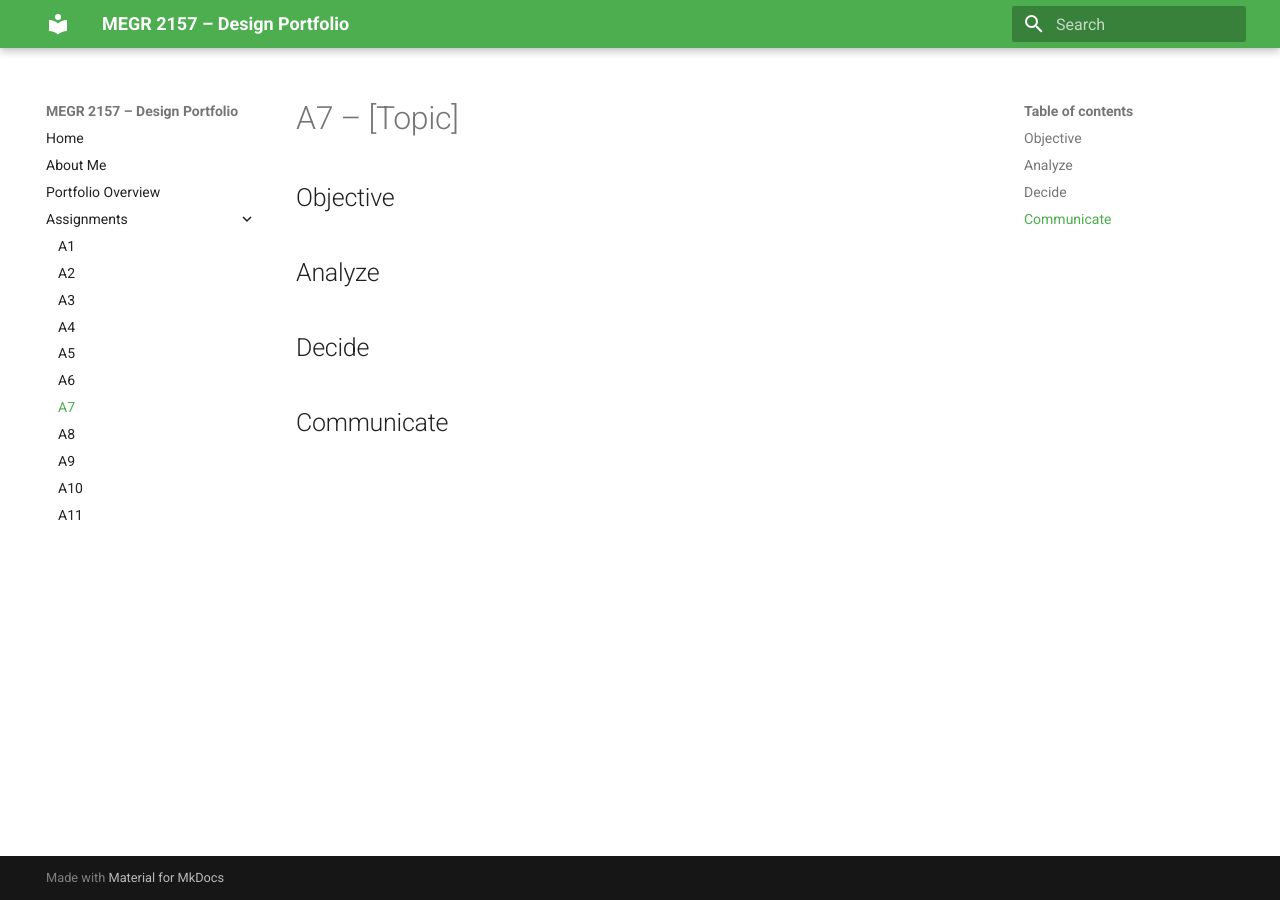
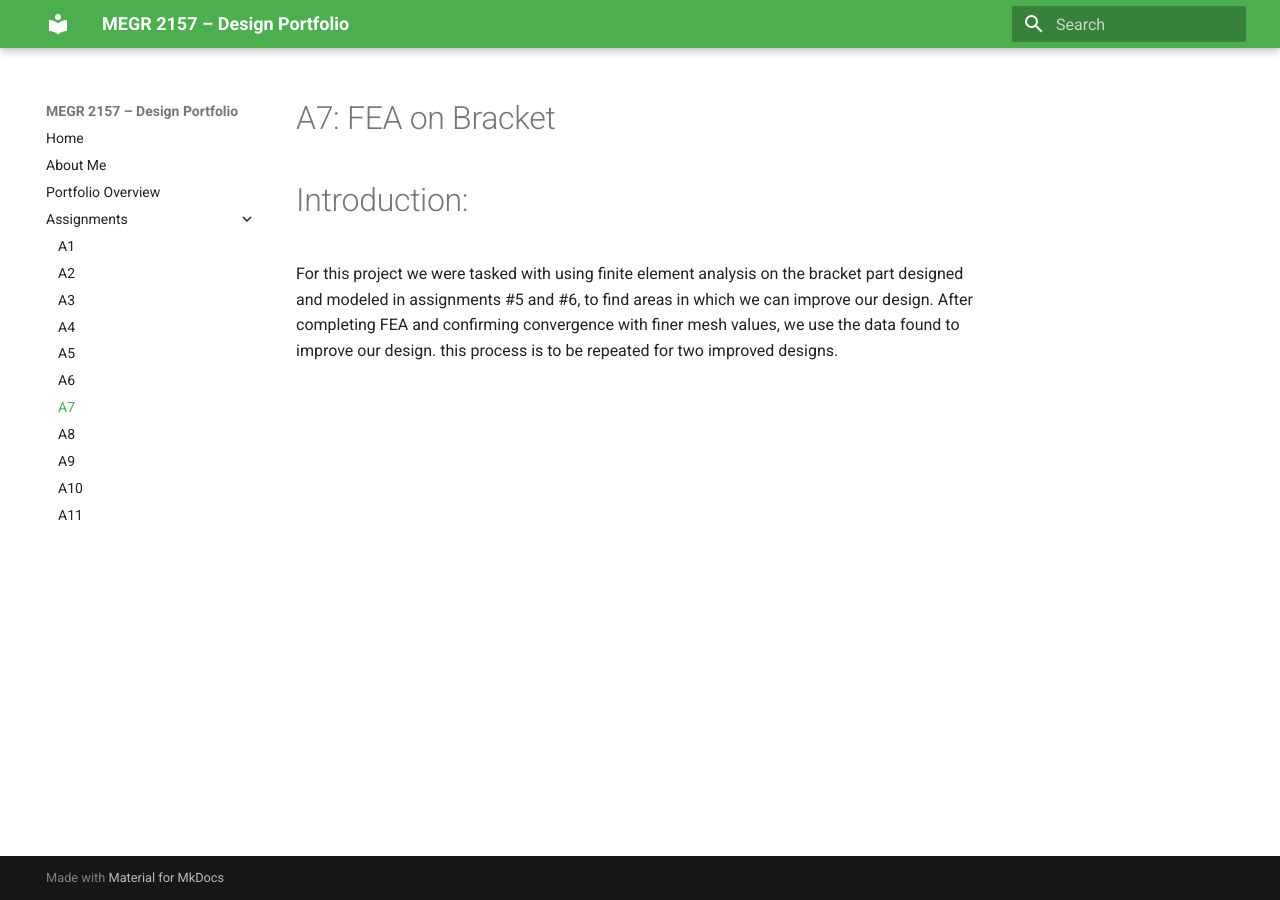
Before and after one commit to TaiPodUNCC/megr2157-portfolio, an MkDocs documentation site: the page built from docs/assignments/A07/index.md, in a window 1280 px wide. Built offline with MkDocs 1.6.1 and Material for MkDocs 9.7.7, drawn with Linux system fonts in a browser that asks for light colours.

Commit message:
Revise A7 assignment document with topic and intro
Updated the assignment document to reflect the specific topic and provided an introduction to the project objectives.

```diff
--- a/docs/assignments/A07/index.md
+++ b/docs/assignments/A07/index.md
@@ -1,12 +1,4 @@
-# A7 – [Topic]
+# A7: FEA on Bracket
 
-## Objective
-
-
-## Analyze
-
-
-## Decide
-
-
-## Communicate
+# Introduction:
+For this project we were tasked with using finite element analysis on the bracket part designed and modeled in assignments #5 and #6, to find areas in which we can improve our design. After completing FEA and confirming convergence with finer mesh values, we use the data found to improve our design. this process is to be repeated for two improved designs.
```
